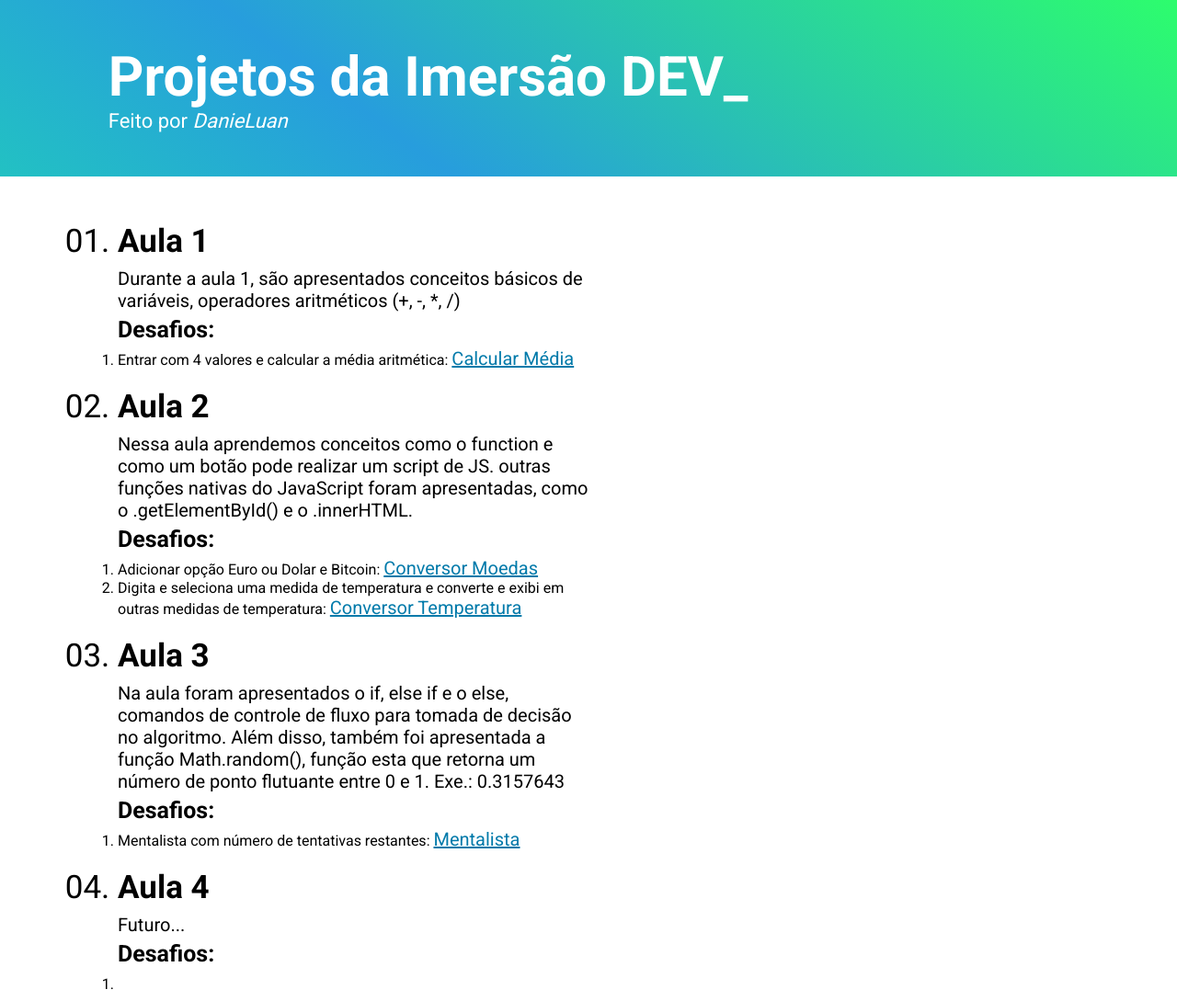
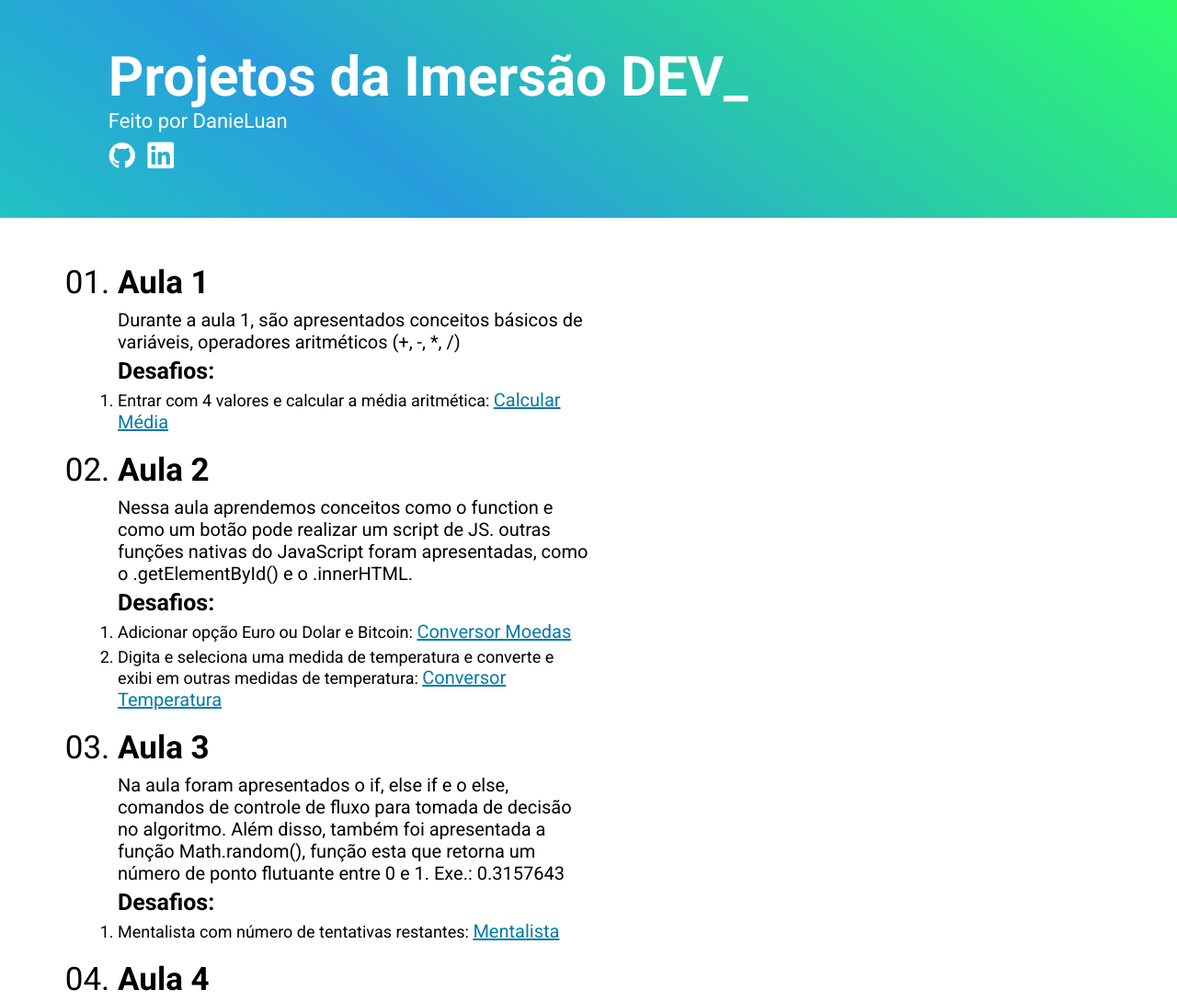
Before and after one commit to DanieLuan/Imers-o-Dev, a plain HTML site: page index.html in a window 1280 px wide. Shown: the top 1089 px of the page at 92% size. Drawn offline with nearby package versions, Linux system fonts and the light colour scheme.

Commit message:
redes sociais

```diff
--- a/index.html
+++ b/index.html
@@ -6,11 +6,21 @@
     <meta name="viewport" content="width=device-width, initial-scale=1.0">
     <title>Imersão DEV_ - Daniel's Project</title>
     <link rel="stylesheet" href="style.css">
+    <link rel="stylesheet" href="https://cdn.jsdelivr.net/gh/devicons/devicon@v2.14.0/devicon.min.css">
+
 </head>
 <body>
     <header class="header">
         <h1 class="title">Projetos da Imersão DEV_</h1>
-        <h2 class="subtitle">Feito por <a href="https://github.com/DanieLuan">DanieLuan</a></h2>
+        <h2 class="subtitle">Feito por DanieLuan</h2>
+        <div class="redes-sociais">
+            <a href="https://github.com/DanieLuan">
+                <i class="devicon-github-original"></i>
+            </a>
+            <a href="https://www.linkedin.com/in/danluan/">
+                <i class="devicon-linkedin-plain"></i>
+            </a>
+        </div>
     </header>
     <section class="project-in-list">
         <ul>
--- a/style.css
+++ b/style.css
@@ -3,40 +3,45 @@
 * {
     margin: 0px;
     padding: 0px;
-    font-family: 'Roboto', sans-serif;}
+    font-family: 'Roboto', sans-serif;
+}
 
 .header {
     margin-top: 0px;
-    padding: 6vh 0px;
-    background: rgb(34,193,195);
+    padding: 6vh 9.2vw;
     background: linear-gradient(36deg, rgba(34,193,195,1) 0%, rgba(39,157,221,1) 32%, rgba(45,253,109,1) 100%);
     color: white;
-
     display: flex;
     flex-direction: column;
     align-items: baseline;
 
 }
+.redes-sociais {
+    text-decoration: none;
+    font-size: 30px;
+    margin-top: 10px;
+    display: flex;
+    gap: 12px;
+}
+
+.redes-sociais a{
+    text-decoration: none;
+    color: white;
+}
+
+.redes-sociais a:hover{
+    color: #004966;
+}
 
 .title {
-    margin-left: 9.2vw;
+
     font-size: 60px;
 }
 
 .subtitle {
-    margin-left: 9.2vw;
+
     font-size: 22px;
     font-weight: 400;
-}
-
-.header a {
-    text-decoration: none;
-    font-style: italic;
-    color: rgb(255, 255, 255);
-}
-.header a:hover {
-    color: rgb(255, 255, 255);
-    font-weight: 700;
 }
 
 .project-in-list {
@@ -79,3 +84,7 @@
     list-style-type: decimal;
     margin-top: 5px;
 }
+.list-content li{
+    margin-top: 5px;
+    font-size: 18px;
+}
```
